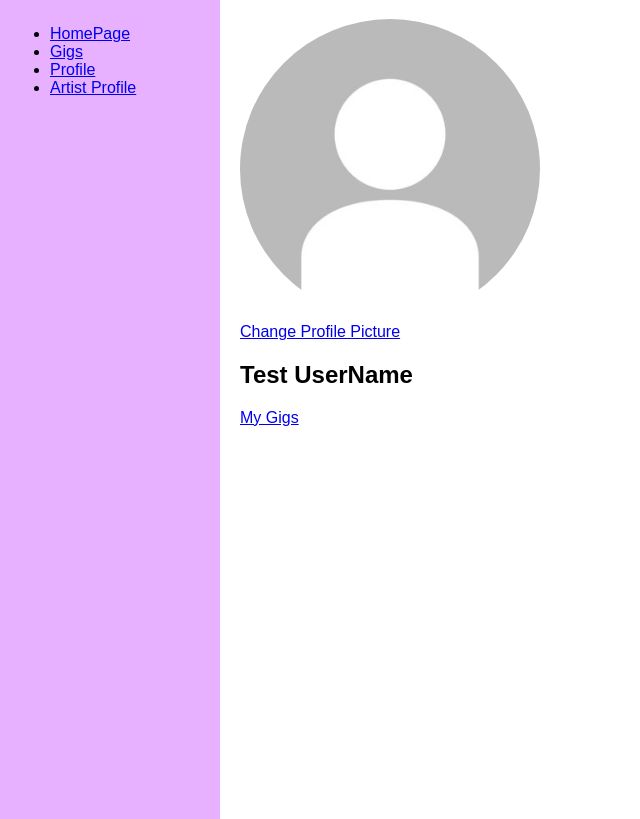
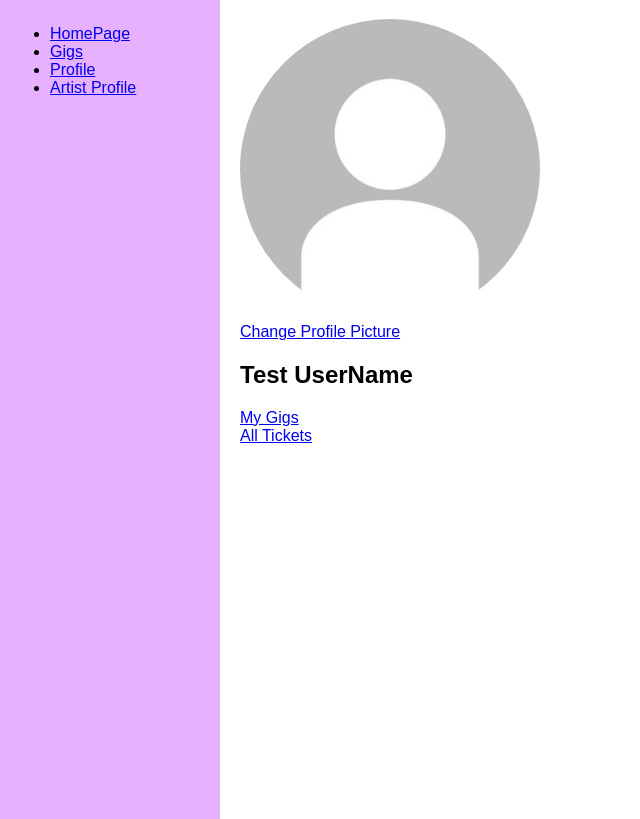
Before and after one commit to MBax04/GigLuvver, a Django app: page /gigluvver_app/artist_profile/ in a window 1280 px wide. Shown: the part 101-920 px from the top of the page, without its empty margins (0-640 px from the left). Run offline with Django 3.2, Linux system fonts and the light colour scheme.

Commit message:
Change to artist profile

```diff
--- a/templates/artistAccount.html
+++ b/templates/artistAccount.html
@@ -14,4 +14,6 @@ GigLuvver - My Artist Account
     <h2>Test UserName</h2>
 
     <a href="{% url 'gigluvver_app:my_gigs' %}">My Gigs</a><br />
+    <a href="{% url 'gigluvver_app:my_tickets' %}">All Tickets</a><br/>
+
 {% endblock %}
```
